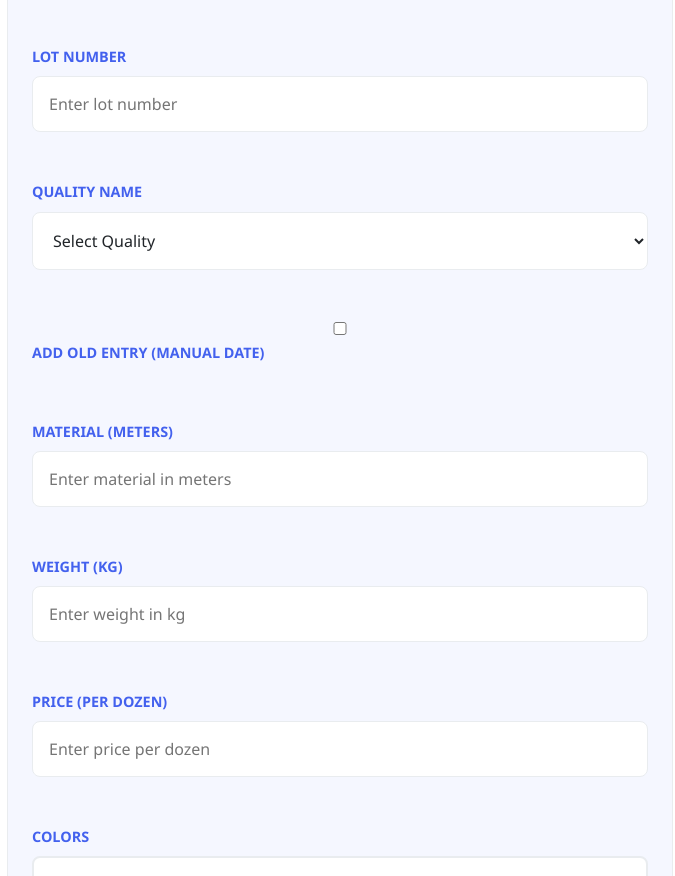
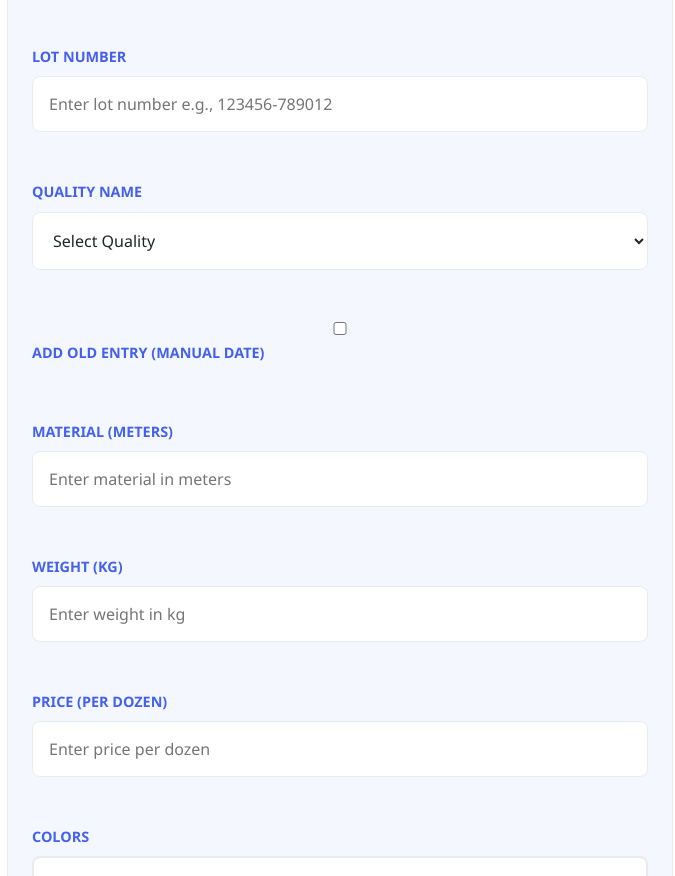
Before and after one commit to saifali7/alishanapp, a plain HTML site: page frontend/index.html in a window 1280 px wide. Shown: the part 1006-1882 px from the top of the page, without its empty margins (550-1225 px from the left). Drawn offline with Linux system fonts and the light colour scheme.

Commit message:
Update index.html

```diff
--- a/frontend/index.html
+++ b/frontend/index.html
@@ -177,8 +177,14 @@
                                     </div>
                                     <div class="form-group">
                                         <label for="lotNumber">Lot Number</label>
-                                        <input type="number" id="lotNumber" placeholder="Enter lot number">
-                                    </div>
+                                        <input
+                                                type="text"
+                                                id="lotNumber"
+                                                placeholder="Enter lot number e.g., 123456-789012"
+                                                pattern="[0-9\-]+"
+                                                title="Only numbers and hyphens are allowed"
+                                            >
+                                        </div>
 
                                     <div class="form-group">
                                         <label for="quality">Quality Name</label>
@@ -453,7 +459,12 @@
 
                     <div class="form-group">
                         <label for="editLotNumber">Lot Number</label>
-                        <input type="text" id="editLotNumber" placeholder="Enter lot number">
+                        <input
+                        type="text"
+                        id="editLotNumber"
+                        placeholder="Enter lot number e.g., 123456-789012"
+                        pattern="[0-9\-]+"
+                        title="Only numbers and hyphens are allowed">
                     </div>
 
                     <div class="form-group">
```
